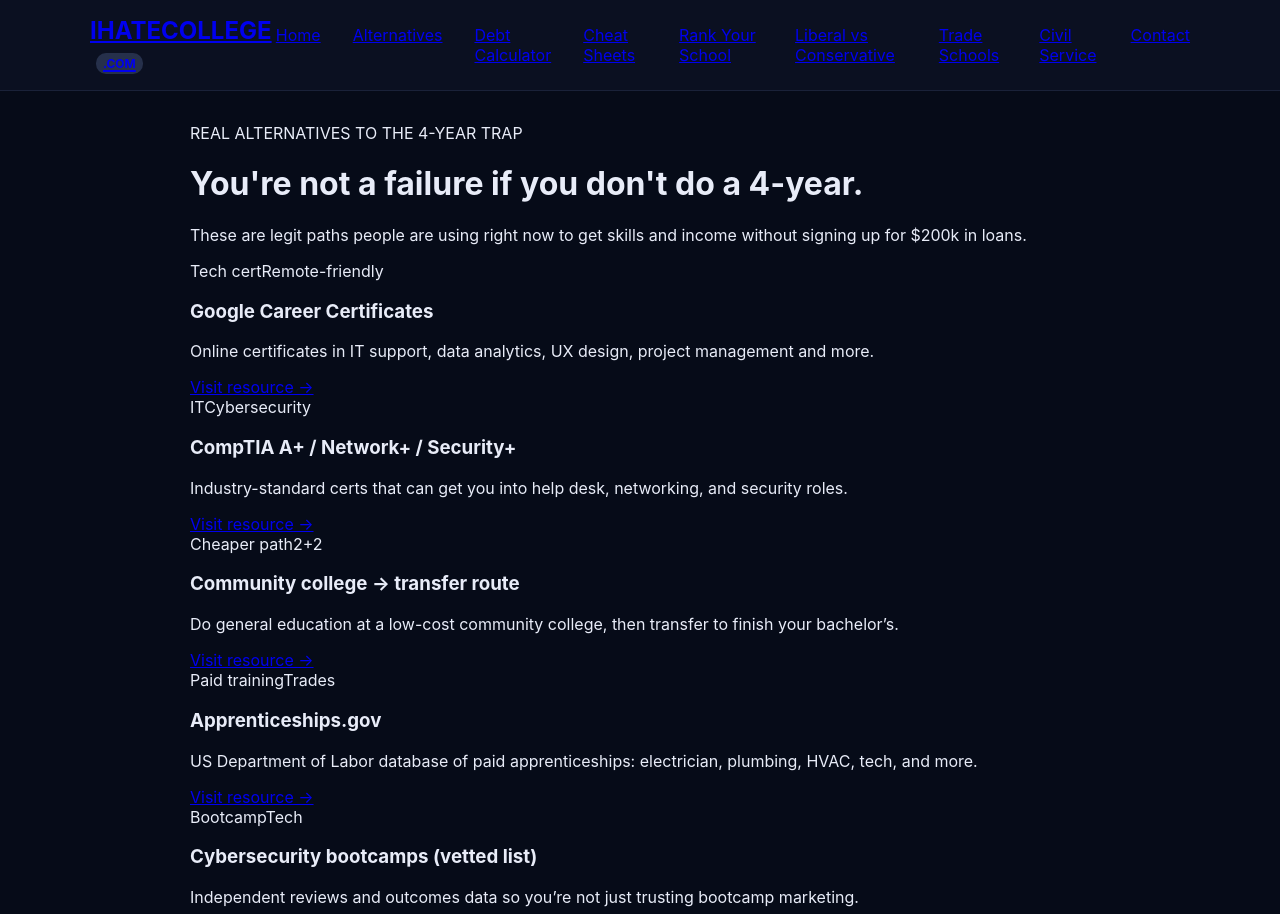
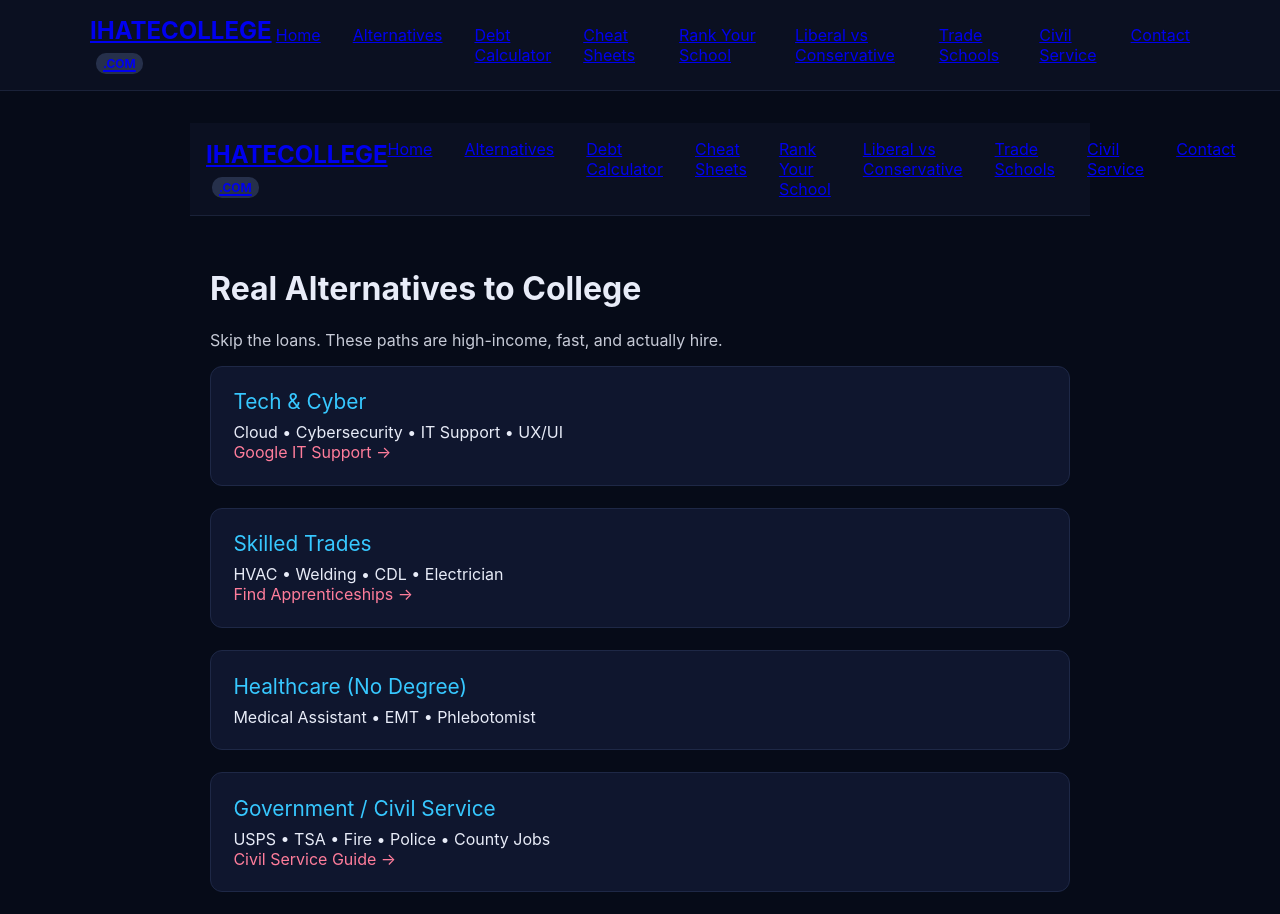
Before and after one commit to placebetsai/Ihatecollege, a Next.js app: page /Alternatives in a window 1280 px wide. Shown: the top 914 px of the page. Built offline with nearby package versions, Linux system fonts and the light colour scheme.

Commit message:
Update Alternatives.js

```diff
--- a/pages/Alternatives.js
+++ b/pages/Alternatives.js
@@ -1,94 +1,41 @@
-import Head from 'next/head';
-import Link from 'next/link';
+import Layout from "../components/Layout";
 
-const alternatives = [
-  {
-    title: 'Google Career Certificates',
-    tags: ['Tech cert', 'Remote-friendly'],
-    description:
-      'Online certificates in IT support, data analytics, UX design, project management and more.',
-    url: 'https://grow.google/certificates/',
-  },
-  {
-    title: 'CompTIA A+ / Network+ / Security+',
-    tags: ['IT', 'Cybersecurity'],
-    description:
-      'Industry-standard certs that can get you into help desk, networking, and security roles.',
-    url: 'https://www.comptia.org/certifications',
-  },
-  {
-    title: 'Community college → transfer route',
-    tags: ['Cheaper path', '2+2'],
-    description:
-      'Do general education at a low-cost community college, then transfer to finish your bachelor’s.',
-    url: 'https://www.aacc.nche.edu/college-central/choosing-a-community-college/',
-  },
-  {
-    title: 'Apprenticeships.gov',
-    tags: ['Paid training', 'Trades'],
-    description:
-      'US Department of Labor database of paid apprenticeships: electrician, plumbing, HVAC, tech, and more.',
-    url: 'https://www.apprenticeship.gov/',
-  },
-  {
-    title: 'Cybersecurity bootcamps (vetted list)',
-    tags: ['Bootcamp', 'Tech'],
-    description:
-      'Independent reviews and outcomes data so you’re not just trusting bootcamp marketing.',
-    url: 'https://www.coursereport.com/subjects/cyber-security',
-  },
-  {
-    title: 'Western Governors University (WGU)',
-    tags: ['Online degree', 'Self-paced'],
-    description:
-      'Accredited online university where you move as fast as you can prove competency.',
-    url: 'https://www.wgu.edu/',
-  },
-];
+export default function Alternatives() {
+  return (
+    <Layout title="Alternatives">
+      <h1>Real Alternatives to College</h1>
 
-export default function AlternativesPage() {
-  return (
-    <>
-      <Head>
-        <title>Alternatives to the 4-year debt trap – ihatecollege.com</title>
-        <meta
-          name="description"
-          content="Real alternatives to the 4-year college trap: trades, tech certs, apprenticeships, online degrees, and bootcamps."
-        />
-      </Head>
+      <p style={{ opacity: 0.85 }}>
+        Skip the loans. These paths are high-income, fast, and actually hire.
+      </p>
 
-      <div className="page-header">
-        <div className="page-kicker">REAL ALTERNATIVES TO THE 4-YEAR TRAP</div>
-        <h1 className="page-title">You&apos;re not a failure if you don&apos;t do a 4-year.</h1>
-        <p className="page-subtitle">
-          These are legit paths people are using right now to get skills and income without
-          signing up for $200k in loans.
-        </p>
+      <div className="card">
+        <div className="card-title">Tech & Cyber</div>
+        Cloud • Cybersecurity • IT Support • UX/UI <br />
+        <a style={{ color: "#ff7d9b" }}>Google IT Support →</a>
       </div>
 
-      <div className="resource-grid">
-        {alternatives.map((alt) => (
-          <article key={alt.title} className="resource-card">
-            <div className="resource-tag-row">
-              {alt.tags.map((tag) => (
-                <span key={tag} className="tag-pill">
-                  {tag}
-                </span>
-              ))}
-            </div>
-            <h3>{alt.title}</h3>
-            <p>{alt.description}</p>
-            <a href={alt.url} target="_blank" rel="noopener noreferrer" className="resource-link">
-              Visit resource →
-            </a>
-          </article>
-        ))}
+      <div className="card">
+        <div className="card-title">Skilled Trades</div>
+        HVAC • Welding • CDL • Electrician <br />
+        <a style={{ color: "#ff7d9b" }}>Find Apprenticeships →</a>
       </div>
 
-      <p style={{ marginTop: '1.5rem', fontSize: '0.85rem', color: '#9ca3af' }}>
-        Not financial advice. Always check local wages, hiring trends, and reviews before you drop
-        money on any program.
-      </p>
-    </>
+      <div className="card">
+        <div className="card-title">Healthcare (No Degree)</div>
+        Medical Assistant • EMT • Phlebotomist
+      </div>
+
+      <div className="card">
+        <div className="card-title">Government / Civil Service</div>
+        USPS • TSA • Fire • Police • County Jobs <br />
+        <a style={{ color: "#ff7d9b" }}>Civil Service Guide →</a>
+      </div>
+
+      <div className="card">
+        <div className="card-title">Self-Employment</div>
+        Real Estate • Notary • Adjuster • Freelance • Auto Detailing
+      </div>
+    </Layout>
   );
-}
+          }
```
